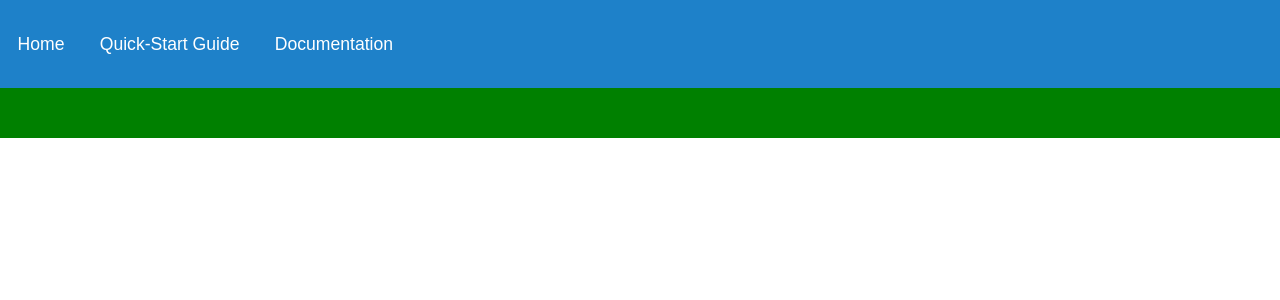
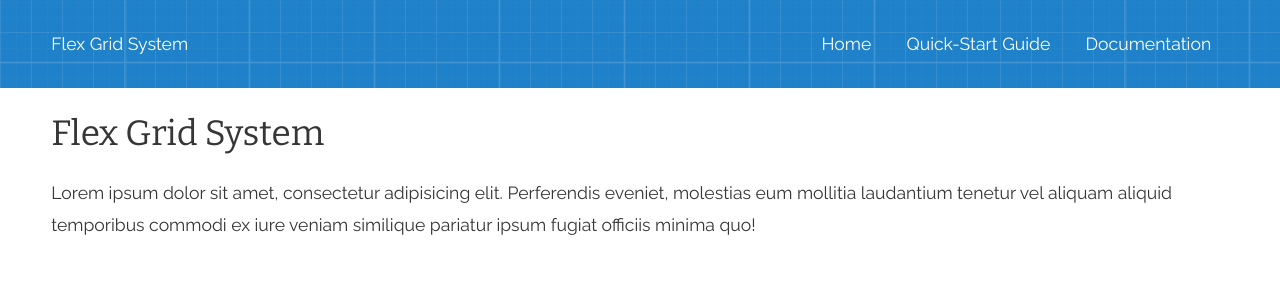
Before and after one commit to dartanian300/Flex-Grid-System, a PHP site: page / in a window 1280 px wide. Shown: the top 300 px of the page. Run offline with PHP 8.4, Linux system fonts and the light colour scheme.

Commit message:
Site Update

```diff
--- a/css/default.css
+++ b/css/default.css
@@ -34,18 +34,16 @@ html {
 body {
   margin: 0;
   padding: 0;
-  font-family: 'Raleway', sans-serif, helvetica, arial;
+  font-family: 'Raleway';
   font-weight: 400;
   font-size: 16px;
   font-size: 1rem;
-  background: white; }
+  background: white;
+  color: #363636; }
 
 h1, h2, h3, h4, h5, h6 {
-  font-family: 'Oswald', sans-serif, helvetica, arial;
+  font-family: 'Bitter', sans-serif, helvetica, arial;
   font-weight: 400; }
-
-h1 {
-  font-weight: bold; }
 
 p {
   font-size: 16px;
@@ -105,15 +103,17 @@ form input[type="submit"] {
 
 ***************************************************/
 #navbar {
-  background: #1e81c9;
-  width: 100%;
+  background: url(../images/bg_light.png) repeat-x #1e81c9;
+  width: 92%;
+  padding: 0 4%;
   min-height: 80px;
   min-height: 5rem;
   line-height: 80px;
   line-height: 5rem; }
 
 .nav {
-  min-height: inherit; }
+  min-height: inherit;
+  float: right; }
   .nav li {
     float: left;
     min-height: inherit; }
@@ -122,9 +122,16 @@ form input[type="submit"] {
     padding: 0px 16px;
     padding: 0rem 1rem; }
 
+.logo {
+  float: left;
+  color: white; }
+  .logo p {
+    margin: 0;
+    line-height: 80px;
+    line-height: 5rem; }
+
 #page_wrapper {
-  background: green;
-  min-height: 50px; }
+  width: 100%; }
 
 /****** MOBILE ******/
 /**************************************************
--- a/css/default.scss
+++ b/css/default.scss
@@ -34,10 +34,9 @@ a:hover {color: $hover_c;}
 
 html {font-size: 1.1em;}
 
-body{margin: 0; padding: 0; font-family: 'Raleway', sans-serif, helvetica, arial; font-weight: 400; @include font-size(1); background: white;}
+body{margin: 0; padding: 0; font-family: 'Raleway'; font-weight: 400; @include font-size(1); background: white; color: #363636;}
 
-h1, h2, h3, h4, h5, h6 {font-family: 'Oswald', sans-serif, helvetica, arial; font-weight: 400;}
-h1 {font-weight: bold;}
+h1, h2, h3, h4, h5, h6 {font-family: 'Bitter', sans-serif, helvetica, arial; font-weight: 400;}
 
 p {@include font-size(1); @include line-height(1.8125); font-weight: 300;}
 
@@ -70,13 +69,16 @@ form {
 
 ***************************************************/
 
-#navbar { background: $primary_c; width: 100%; @include min-height(5); @include line-height(5);}
-.nav { @extend %stripListStyles; min-height: inherit;
+#navbar { background: url(../images/bg_light.png) repeat-x $primary_c; width: 100% - ($pageMargins * 2); padding: 0 $pageMargins; @include min-height(5); @include line-height(5);}
+.nav { @extend %stripListStyles; min-height: inherit; float: right;
     li { float: left; min-height: inherit; }
     a { color: white; @include padding(0, 1); }
 }
+.logo { float: left; color: white;
+    p {margin: 0; @include line-height(5);}
+}
 
-#page_wrapper { background: green; min-height: 50px;}
+#page_wrapper { width: 100%;}
 
 /****** MOBILE ******/
 
--- a/index.html
+++ b/index.html
@@ -4,12 +4,16 @@
     <meta charset="UTF-8">
     <title>Document</title>
     <link rel="stylesheet" href="css/default.css">
+    <link href='http://fonts.googleapis.com/css?family=Bitter:400,700|Raleway:400,700' rel='stylesheet' type='text/css'>
 </head>
 <body>
 
    <div id="site_wrapper">
        <div id="header">
            <div id="navbar">
+               <div class="logo">
+                   <p>Flex Grid System</p>
+               </div>
                <ul class="nav">
                    <li><a href="">Home</a></li>
                    <li><a href="">Quick-Start Guide</a></li>
@@ -22,11 +26,10 @@
        </div><!-- /header -->
 
        <div id="page_wrapper">
-           <div id="page">
-               <div class="content">
-
-               </div><!-- /content -->
-           </div><!-- /page -->
+           <div class="content inner_rim">
+                <h1>Flex Grid System</h1>
+                <p>Lorem ipsum dolor sit amet, consectetur adipisicing elit. Perferendis eveniet, molestias eum mollitia laudantium tenetur vel aliquam aliquid temporibus commodi ex iure veniam similique pariatur ipsum fugiat officiis minima quo!</p>
+           </div><!-- /content -->
        </div><!-- /page_wrapper -->
    </div>
 
```
Also changed, not shown: images/bg.jpg (added), images/bg.png (added), images/bg_light.png (added), 1 other file.
